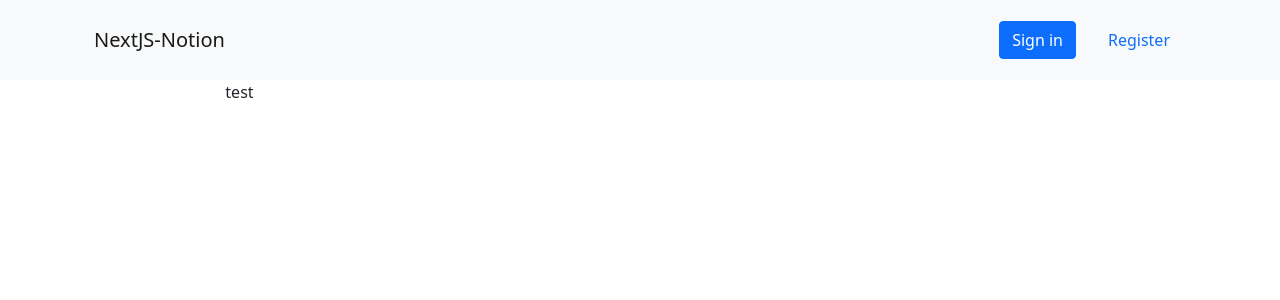
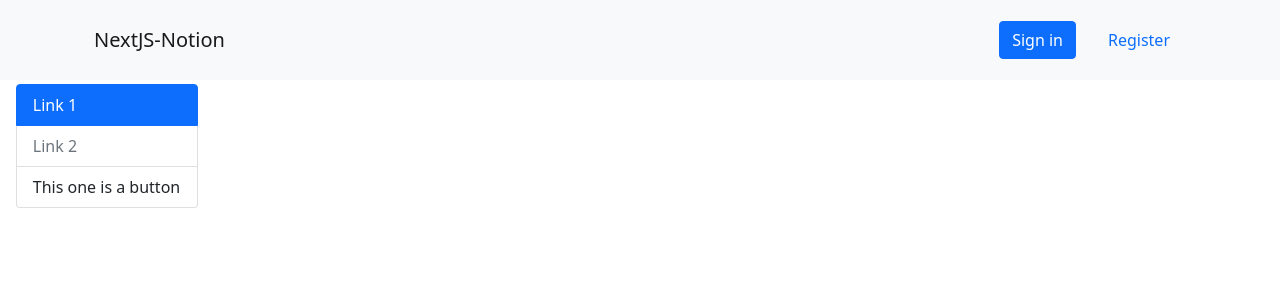
Before and after one commit to EeroLai/nextjs-notion-project, a Next.js app: page / in a window 1280 px wide. Shown: the top 300 px of the page. Built offline with nearby package versions, Linux system fonts and the light colour scheme.

Commit message:
Eero Lai - 20210919

```diff
--- a/pages/components/list.js
+++ b/pages/components/list.js
@@ -1,14 +1,21 @@
 import {
-    Navbar,
-    Nav,
-    NavDropdown,
-    Container,
+    ListGroup
 } from "react-bootstrap";
 
 export default function List() {
     return (
-        <Container>
-
-        </Container>
+        <div style={{margin:'2%'}}>
+            <ListGroup defaultActiveKey="#link1">
+                <ListGroup.Item action href="#link1">
+                    Link 1
+                </ListGroup.Item>
+                <ListGroup.Item action href="#link2" disabled>
+                    Link 2
+                </ListGroup.Item>
+                <ListGroup.Item action>
+                    This one is a button
+                </ListGroup.Item>
+            </ListGroup>
+        </div>
     )
 }
--- a/pages/index.js
+++ b/pages/index.js
@@ -3,7 +3,7 @@ import Layout from './components/layout'
 export default function Home() {
   return (
     <Layout>
-      test
+
     </Layout>
   )
 }
```
